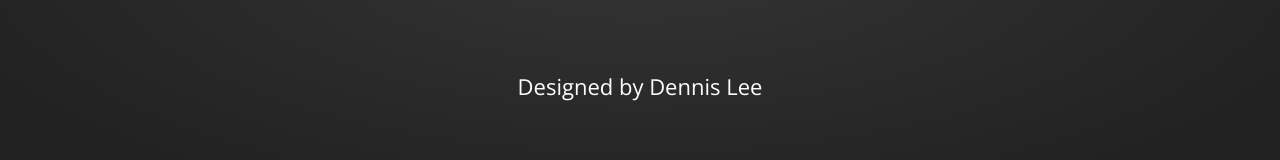
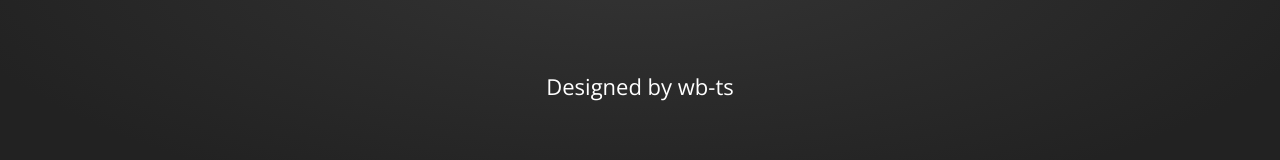
Before and after one commit to wb-ts/three-js-examples, a website: page examples/index.html in a window 1280 px wide. Shown: the part 304-464 px from the top of the page. Drawn offline with nearby package versions, Linux system fonts and the light colour scheme.

Commit message:
Update index.html

```diff
--- a/examples/index.html
+++ b/examples/index.html
@@ -328,7 +328,7 @@
       <canvas id="cover-canvas"></canvas>
       <h1>three-projected-material</h1>
       <p>
-        Designed by Dennis Lee
+        Designed by wb-ts
       </p>
     </div>
     <br />
```
